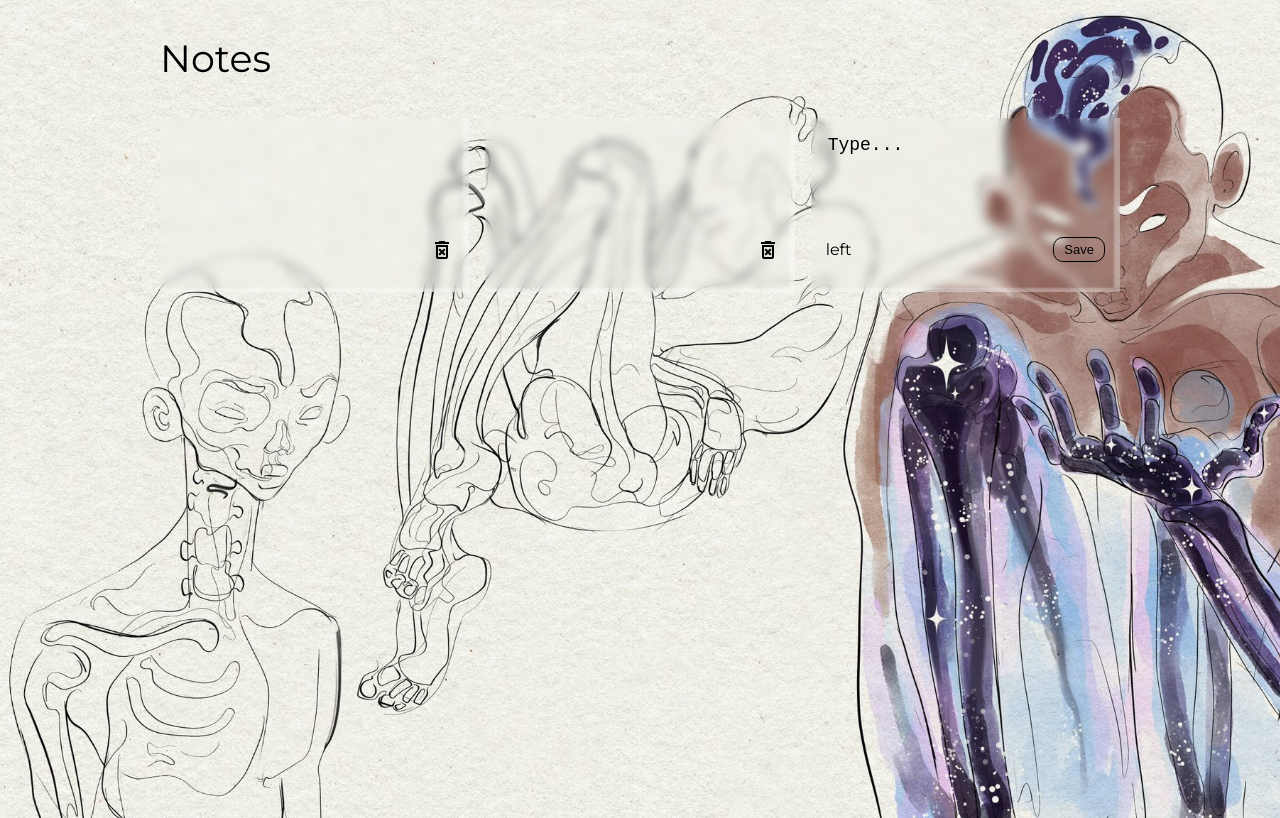
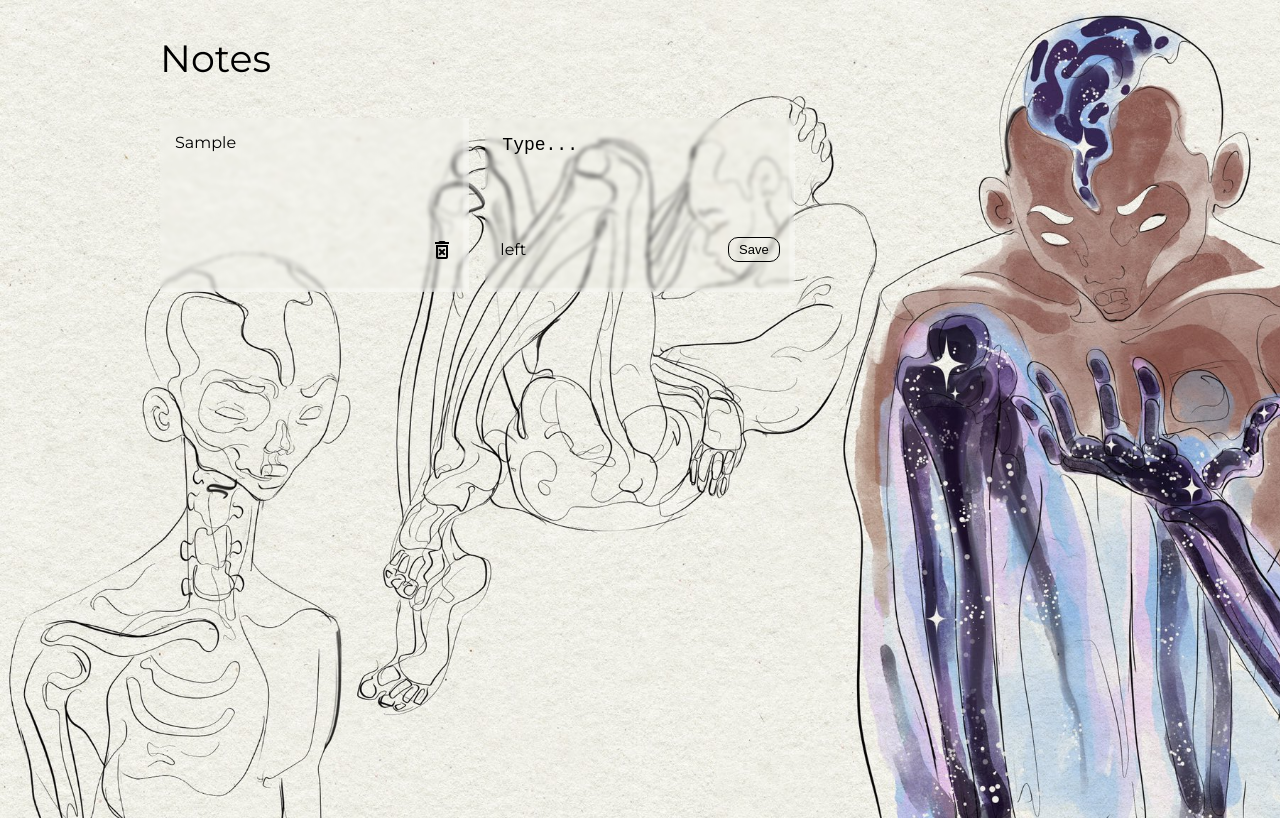
Before and after one commit to MikeAriyo/Note-App, a React (Create React App) app: page / in a window 1280 px wide. Both pictures are taken after typing "Sample" into the empty fields and a click on the button "Save". Built offline with nearby package versions, Linux system fonts and the light colour scheme.

Commit message:
wrap up app functionalities

```diff
--- a/src/Components/NoteComponents/Note.js
+++ b/src/Components/NoteComponents/Note.js
@@ -1,13 +1,14 @@
 import React from "react";
 import DeleteForeverOutlinedIcon from "@mui/icons-material/DeleteForeverOutlined";
 
-function Note() {
+function Note({ id, text, deleteNote }) {
   return (
     <div className="note">
-      <div className="note__body"></div>
+      <div className="note__body">{text}</div>
       <div className="note__footer" style={{ justifyContent: "flex-end" }}>
         <DeleteForeverOutlinedIcon
           className="note__delete"
+          onClick={() => deleteNote(id)}
           aria-hidden="true"
         ></DeleteForeverOutlinedIcon>
       </div>
--- a/src/Components/NoteComponents/Notes.js
+++ b/src/Components/NoteComponents/Notes.js
@@ -36,8 +36,14 @@ function Notes() {
   };
   return (
     <div className="notes">
-      <Note />
-      <Note />
+      {notes.map((note) => (
+        <Note
+          key={note.id}
+          id={note.id}
+          text={note.text}
+          deleteNote={deleteNote}
+        />
+      ))}
       <CreateNote
         textHandler={textHandler}
         saveHandler={saveHandler}
--- a/src/Components/css/Note.css
+++ b/src/Components/css/Note.css
@@ -1,6 +1,6 @@
 .note {
   background: rgba(255, 255, 255, 0.1);
-  backdrop-filter: blur(5px);
+  backdrop-filter: blur(2px);
   box-shadow: inset -6px -4px 2px rgba(255, 255, 255, 0.326);
   /* color: #fff; */
   padding: 15px;
```
